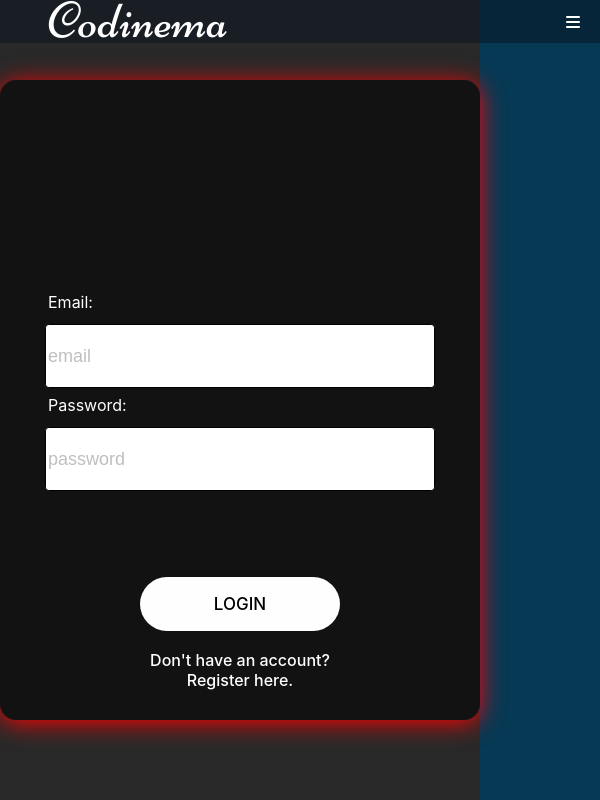
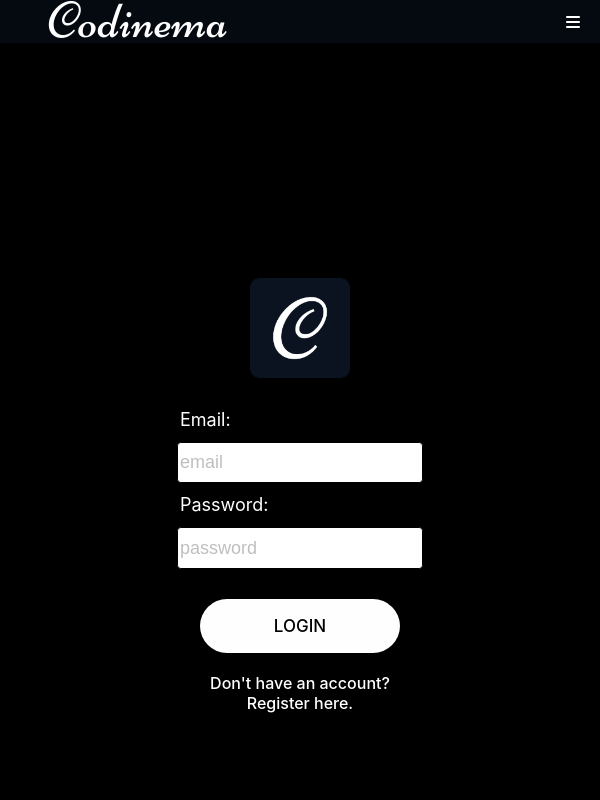
Before and after one commit to RogeSocial/cinema-project, a React (Vite) app in the folder client/: page /login in a window 600 px wide. Shown: the top 800 px of the page. Built offline with nearby package versions, Linux system fonts and the light colour scheme; a web font is replaced by a local one.

Commit message:
fixed responsivnes, added icon

```diff
--- a/client/src/pages/CreateAccountPage.jsx
+++ b/client/src/pages/CreateAccountPage.jsx
@@ -1,11 +1,13 @@
 import React from "react";
 import { Link } from "react-router-dom";
 import '../styles/account.css'
+import icon from "../images/apple-touch-icon.png";
 
 export default function () {
     return (
         <section className="account">
-                <form className="cover">
+                <form className="cover createAccountCover">
+                    <img className="loginImg accountImg" src={icon} alt="" />
                     <label htmlFor="fullname">Fullname:</label>
                     <input type="text" placeholder="full name"></input>
                     <label htmlFor="email">Email:</label>
@@ -16,9 +18,11 @@ export default function () {
                     <input type="password" placeholder="password" minLength="8"></input>
                     <label htmlFor="confirm password">Confirm password: </label>
                     <input type="password" placeholder="confirm password" minLength="8"></input>
-                    <br></br>
+                    <br/>
+                    <div className="button-group">
                     <button className="button">REGISTER</button>
                     <Link to="/login"><button className="button-text">Already have an account? Sign in.</button></Link>
+                    </div>
                 </form>
         </section>
     )
--- a/client/src/pages/LoginPage.jsx
+++ b/client/src/pages/LoginPage.jsx
@@ -1,6 +1,7 @@
 import React, { useState } from "react";
 import { Link } from "react-router-dom";
 import '../styles/account.css'
+import icon from "../images/apple-touch-icon.png";
 
 export default function () {
 
@@ -12,23 +13,26 @@ export default function () {
     }
 
     return (
-        <section className="account">
+        <section className="account loginCover">
             <form className="cover">
+            <div className="login-wrap">
+            <img className="loginImg accountImg" src={icon} alt="" />
                 <label htmlFor="email">Email:</label>
                 <input type="email" placeholder="email"></input>
                 <label htmlFor="password">Password:</label>
                 <input type="password" placeholder="password" minLength="8"></input>
-                <br></br>
+
                 <div className="button-group">
                 <button className="button" onClick={popup}>LOGIN</button>
                 <Link to ="/register"><button className="button-text">Don't have an account? Register here.</button></Link>
                 </div>
-
                 <div className={popupStyle}>
                     <h3>Login failed</h3>
                     <p>Email and/or password is incorrect</p>
                 </div>
 
+
+                </div>
             </form>
         </section>
     )
--- a/client/src/styles/account.css
+++ b/client/src/styles/account.css
@@ -1,16 +1,40 @@
+
+
+.account {
+    background-color: black;
+}
+
+.login-wrap{
+    display: flex;
+    flex-direction: column;
+    justify-content: center;
+    align-items: center;
+    width: 300px;
+
+}
+
 .cover {
     background-color: rgba(0, 0, 0, 0.548);
     width: 30em;
-    height: 40em;
+    height: 42em;
     position: relative;
     border-radius: 1em;
-    box-shadow: 0 0.188em 1.550em rgb(255, 0, 0);
+    box-shadow: 0 0.188em 1.550em rgb(255, 255, 255);
     display: flex;
     flex-direction: column;
     align-items: center;
     justify-content: center;
     margin: auto;
+
 }
+
+.accountImg {
+    height: 100px;
+    border-radius: 20%;
+    padding: 20px;
+}
+
+
 
 .account a {
     text-decoration: none;
@@ -18,11 +42,15 @@
 }
 
 .button-group {
-    position: absolute;
+
     bottom: 20px;
     display: flex;
     flex-direction: column;
     width: 220px;
+    margin-bottom: 40px;
+    margin-top: 20px;
+
+
 }
 
 .hide-popup {
@@ -48,9 +76,9 @@
 .account input {
     margin-top: 5px;
     font-size: 15px;
+    width: 80%;
     border: 1px solid black;
-    height: 4em;
-    width: 80%;
+    height: 2.5em;
     border-radius: 0.25em;
     text-align: left;
 }
@@ -61,7 +89,9 @@
 
 .account label {
     width: 80%;
-    margin: 5px;
+    margin-top: 5px;
+    padding: 5px;
+    font-size: 18px;
 }
 
 ::placeholder {
@@ -77,11 +107,80 @@
     cursor: pointer;
 }
 
-@media screen and (max-width: 550px) {
+.login-popup h3 {
+    padding: 0;
+
+
+}
+.login-popup {
+    margin-top: 40px;
+}
+
+.login-popup h3  {
+    padding: 0;
+    margin-top: 20px;
+    margin-bottom: 0;
+}
+
+
+.login-popup p {
+    margin-bottom: -20px
+}
+
+
+@media screen and (max-width: 750px) {
     .cover {
+        width: 100vw;
+        height: 120vh;
+        border-radius: 0px;
+        box-shadow: 0 0 0 0;
+        margin-top: 30px;
+    }
+}
+
+@media (min-width: 480px) and (max-width: 897px) and (orientation: landscape) {
+
+    .cover {
+        margin-top: 30px;
         width: 100vw;
         height: 100vh;
         border-radius: 0px;
         box-shadow: 0 0 0 0;
+        display: flex;
+        justify-content: center;
+        align-items: center;
     }
-}
+
+    .cover input {
+        width: 50%;
+    }
+
+    .cover label {
+        width: 50%;
+    }
+
+    .button-group {
+
+        margin-top: 20px;
+        margin-bottom: 0;
+        position: relative;
+        justify-content: center;
+        align-items: center;
+        bottom: 0;
+    }
+
+    .createAccountCover {
+        height: 200vh;
+    }
+
+    .loginCover {
+        height: 130vh;
+        display: flex;
+        padding-top: 50px;
+    }
+
+    .login-popup {
+        position: relative;
+        margin-top: 40px;
+    }
+  }
```
